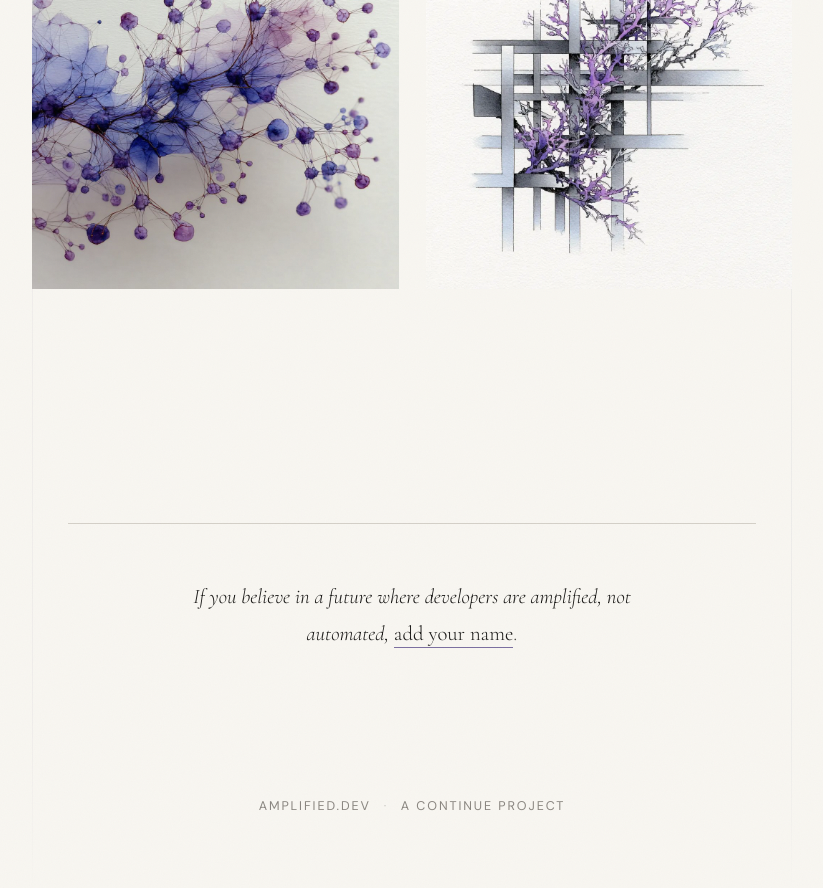
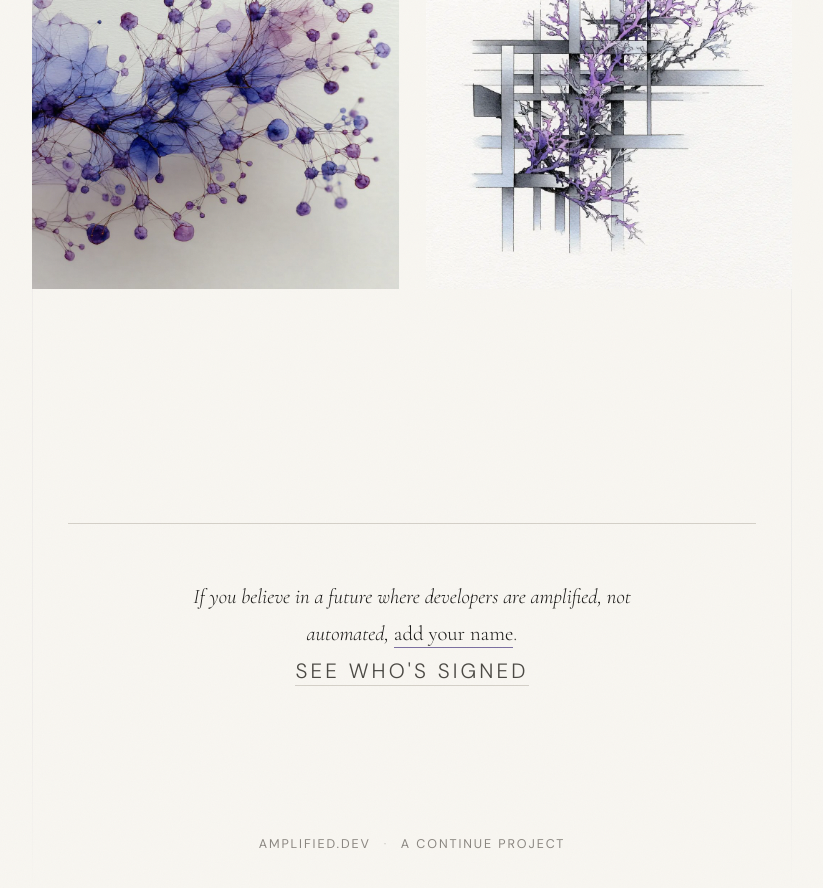
Before and after one commit to continuedev/amplified.dev, a Jekyll site: the page index.html, which Jekyll copies as it is, in a window 1280 px wide and 900 px high, scrolled down 5952 px. Shown: the top 888 px of the window, without its empty margins (228-1051 px from the left). Built offline with Jekyll 4.4.1, drawn with Linux system fonts in a browser that asks for light colours; before the commit the page ends 6815 px from its top, so only the background shows below that.

Commit message:
Link supporters page from closing section
The supporters page (/supporters) was not linked anywhere on the
main site. Add a "See who's signed" link below the existing CTA,
styled as secondary (small caps, sans-serif, subdued) so it
complements "add your name" without competing with it.

Co-Authored-By: Claude Opus 4.6 <noreply@anthropic.com>

```diff
--- a/index.html
+++ b/index.html
@@ -424,6 +424,34 @@
     }
 
     .closing a:focus-visible {
+      outline: 1.5px solid var(--lavender);
+      outline-offset: 3px;
+      border-radius: 2px;
+    }
+
+    .see-supporters {
+      margin-top: 1.2rem;
+      font-family: var(--sans);
+      font-size: 0.8rem;
+      letter-spacing: 0.15em;
+      text-transform: uppercase;
+    }
+
+    .see-supporters a {
+      color: var(--ink-light);
+      text-decoration: none;
+      border-bottom: 1px solid var(--rule);
+      padding-bottom: 1px;
+      transition: border-color 0.3s ease, color 0.3s ease;
+    }
+
+    .see-supporters a:hover,
+    .see-supporters a:focus-visible {
+      color: var(--lavender);
+      border-bottom-color: var(--lavender);
+    }
+
+    .see-supporters a:focus-visible {
       outline: 1.5px solid var(--lavender);
       outline-offset: 3px;
       border-radius: 2px;
@@ -1078,6 +1106,7 @@
     <!-- No image after this. White space is the last image. -->
     <section class="closing">
       <p><em>If you believe in a future where developers are amplified, not automated,</em> <a href="https://github.com/continuedev/amplified.dev/edit/main/supporters.md" target="_blank" rel="noopener">add your name</a>.</p>
+      <p class="see-supporters"><a href="/supporters">See who's signed</a></p>
     </section>
 
     <footer>
```
